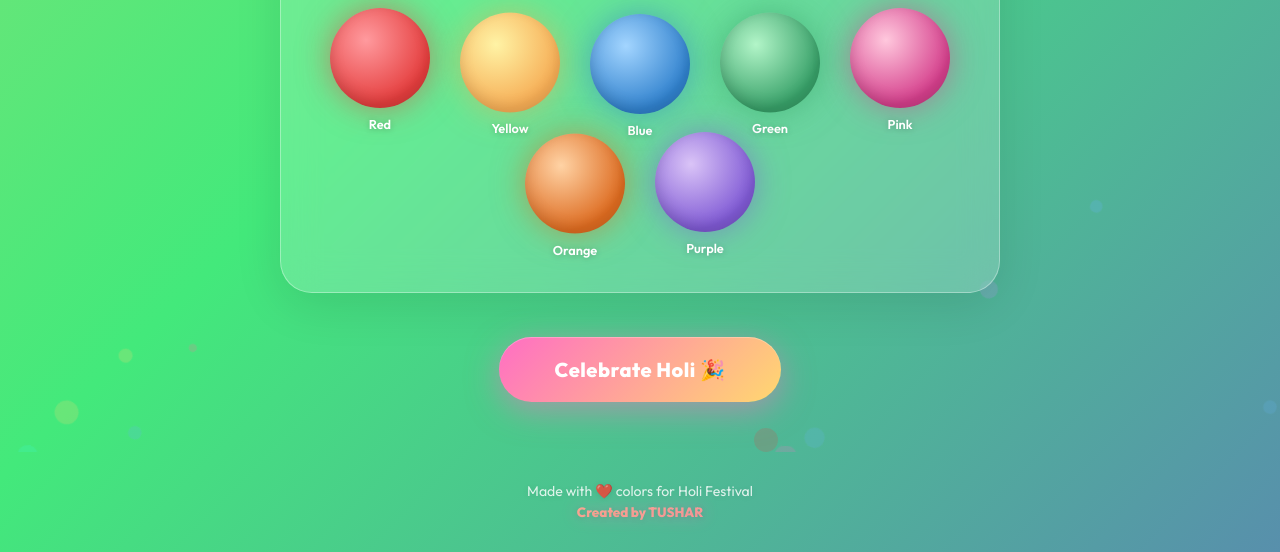
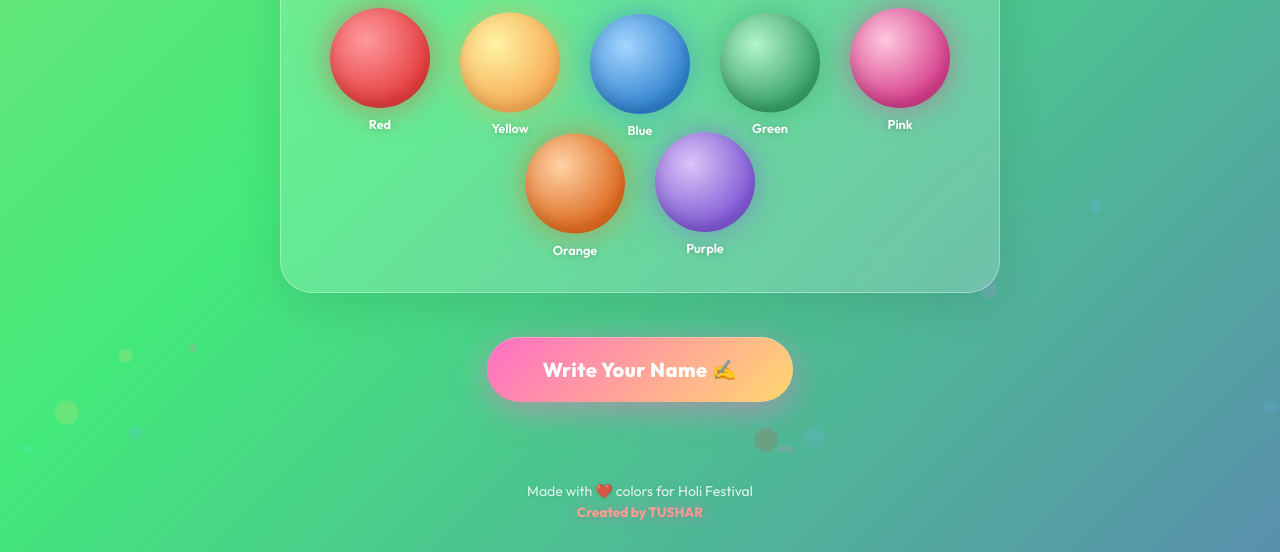
Before and after one commit to tonxfire17/holi, a plain HTML site: page index.html in a window 1280 px wide. Shown: the part 348-900 px from the top of the page. Drawn offline with Linux system fonts and the light colour scheme.

Commit message:
Add files via upload

```diff
--- a/index.html
+++ b/index.html
@@ -625,7 +625,7 @@
     </div>
 
     <!-- Celebrate Button -->
-    <button class="celebrate-btn" id="celebrate-btn">Celebrate Holi 🎉</button>
+    <button class="celebrate-btn" id="celebrate-btn">Write Your Name &#9997;&#65039;</button>
   </div>
 
   <!-- Name Modal -->
@@ -832,5 +832,4 @@
   </script>
 </body>
 
-
 </html>
```
